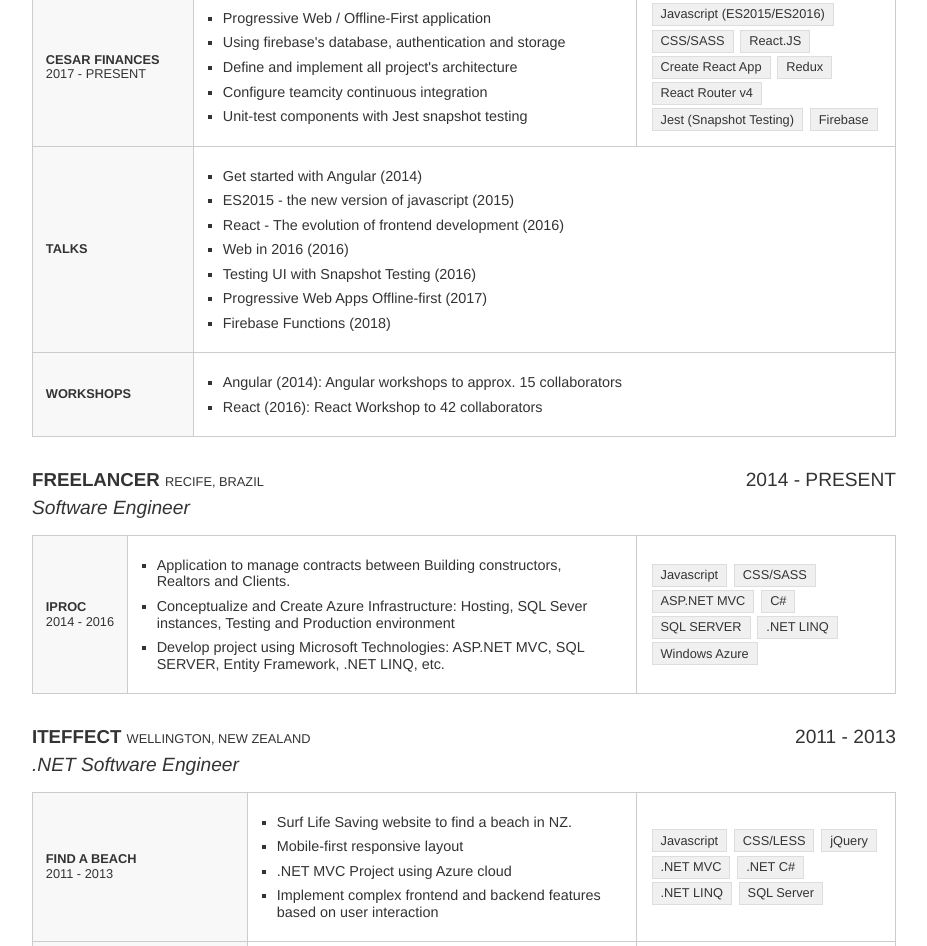
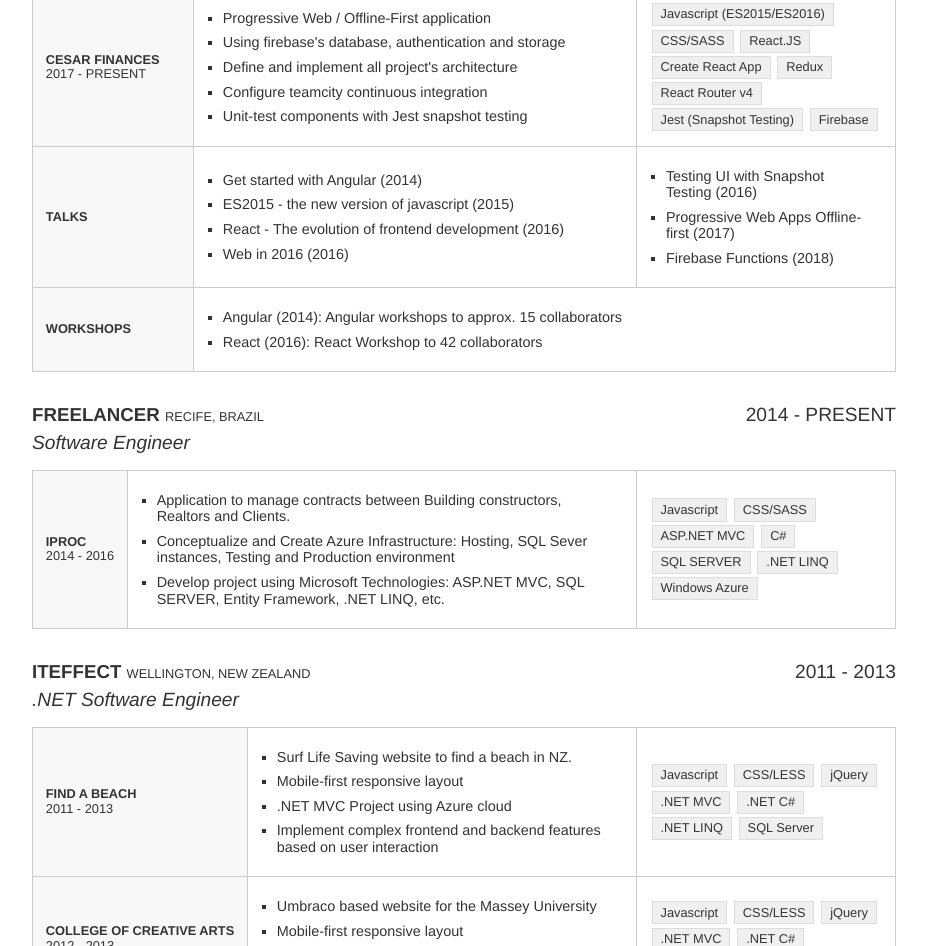
Before and after one commit to FranciscoGileno/franciscogileno.github.io, a plain HTML site: page index.html in a window 1280 px wide. Shown: the part 1396-2342 px from the top of the page, without its empty margins (176-1103 px from the left). Drawn offline with Linux system fonts and the light colour scheme.

Commit message:
Fine adjustments

```diff
--- a/index.html
+++ b/index.html
@@ -191,12 +191,16 @@
               <th>
                 Talks
               </th>
-              <td colspan="2">
+              <td>
                 <ul class="workitem__responsabilities">
                   <li>Get started with Angular (2014)</li>
                   <li>ES2015 - the new version of javascript (2015)</li>
                   <li>React - The evolution of frontend development (2016)</li>
                   <li>Web in 2016 (2016)</li>
+                </ul>
+              </td>
+              <td>
+                <ul class="workitem__responsabilities">
                   <li>Testing UI with Snapshot Testing (2016)</li>
                   <li>Progressive Web Apps Offline-first (2017)</li>
                   <li>Firebase Functions (2018)</li>
```
